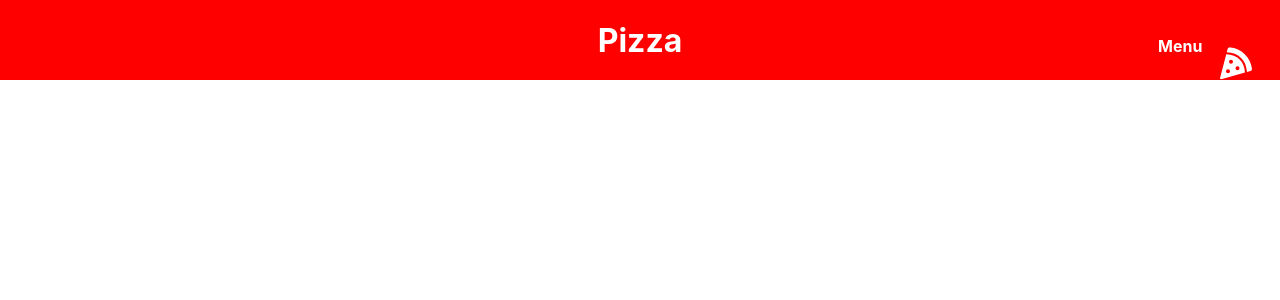
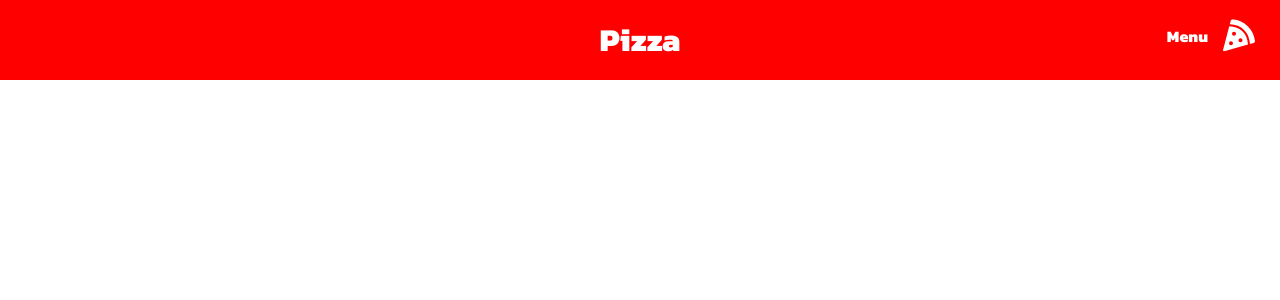
Before and after one commit to n1ckk007/restaurant-e-commerce, a React (Create React App) app: page / in a window 1280 px wide. Shown: the top 300 px of the page. Built offline with nearby package versions, Linux system fonts and the light colour scheme.

Commit message:
created globalstyles and added new font

```diff
--- a/public/index.html
+++ b/public/index.html
@@ -24,6 +24,8 @@
       work correctly both with client-side routing and a non-root public URL.
       Learn how to configure a non-root public URL by running `npm run build`.
     -->
+
+    <link href="https://fonts.googleapis.com/css2?family=Kanit:wght@400;800&display=swap" rel="stylesheet">
     <title>React App</title>
   </head>
   <body>
--- a/src/App.js
+++ b/src/App.js
@@ -1,8 +1,10 @@
 import Navbar from "./components/navbar/Navbar";
+import { GlobalStyle } from "./globalStyles";
 
 function App() {
   return (
     <>
+      <GlobalStyle />
       <Navbar />
     </>
   );
--- /dev/null
+++ b/src/globalStyles.js
@@ -0,0 +1,10 @@
+import { createGlobalStyle } from "styled-components";
+
+export const GlobalStyle = createGlobalStyle`
+  * {
+    box-sizing: border-box;
+    margin: 0;
+    padding: 0;
+    font-family: "Kanit", sans-serif;
+  }
+`;
```
